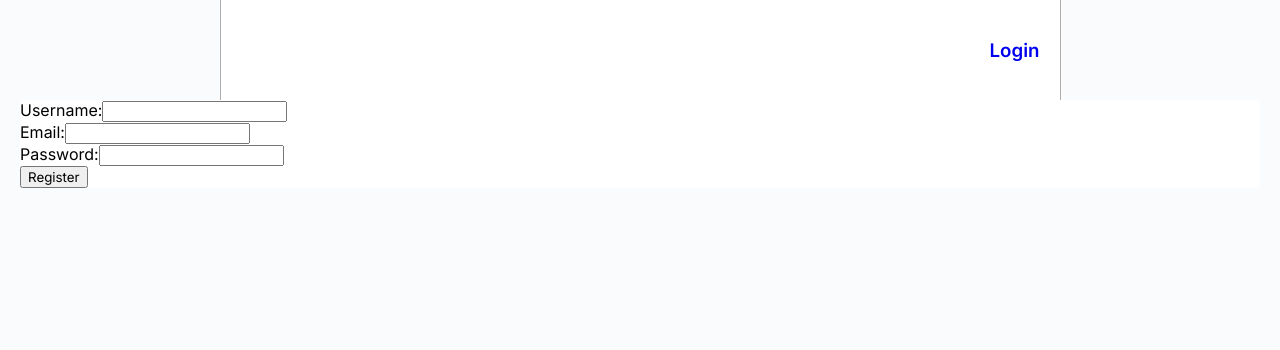
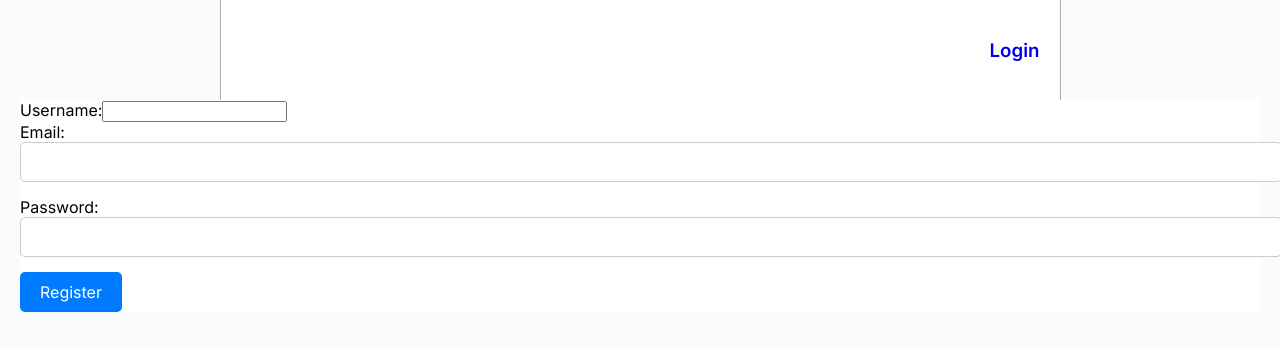
Before and after one commit to devops-g2/website, a React (Vite) app: page /registration in a window 1280 px wide. Shown: the top 350 px of the page. Built offline with nearby package versions, Linux system fonts and the light colour scheme.

Commit message:
added routing and navigating

```diff
--- /dev/null
+++ b/components/EditPost/StyleEditPost.css
@@ -0,0 +1,28 @@
+.h2 {
+  font-size: 24px;
+  margin-bottom: 20px;
+}
+
+input[type="text"],
+textarea {
+  width: 100%;
+  padding: 10px;
+  margin-bottom: 15px;
+  border: 1px solid #ccc;
+  border-radius: 5px;
+  font-size: 16px;
+}
+
+button {
+  padding: 10px 20px;
+  background-color: #007bff;
+  color: #fff;
+  border: none;
+  border-radius: 5px;
+  font-size: 16px;
+  cursor: pointer;
+}
+
+button:hover {
+  background-color: #bbe110;
+}
--- a/index.html
+++ b/index.html
@@ -1,5 +1,6 @@
 <!doctype html>
 <html lang="en">
+
 <head>
   <meta charset="UTF-8" />
   <link rel="icon" type="image/svg+xml" href="/vite.svg" />
@@ -10,8 +11,11 @@
 
   <title>Vite + React</title>
 </head>
+
 <body>
+
   <div id="root"></div>
   <script type="module" src="/src/main.jsx"></script>
 </body>
+
 </html>
--- a/pages/DetailedPost.jsx
+++ b/pages/DetailedPost.jsx
@@ -1,6 +1,8 @@
 import { useEffect, useState } from 'react'
 import { useParams } from 'react-router-dom'
 import { fetchOnePost } from '../services/fetchPosts'
+import { Link } from 'react-router-dom'
+
 
 export const DetailedPost = () => {
   const { postId } = useParams()
@@ -26,6 +28,12 @@ export const DetailedPost = () => {
   return (
     <div>
       {post.id}, {post.content}, {post.user.name}
+      <Link to={`/post/edit/${post.id}`}>
+
+        <button className="edit-post-button">Edit a post</button>
+      </Link>
+
     </div>
+
   )
 }
--- a/pages/EditPost.jsx
+++ b/pages/EditPost.jsx
@@ -1,33 +1,46 @@
-import { useState, useEffect } from 'react';
-import { useAuthContext } from '../contexts/authContext';
-import { EditAPost } from '../services/EditPost';
-export const EditPost = () => {
+import { useState } from 'react'
+import { EditAPost } from '../services/EditPost'
+import { useAuthContext } from '../contexts/authContext'
+import { useNavigate } from 'react-router-dom'
+import '../components/EditPost/StyleEditPost.css';
+
+
+export const EditPost = (postId) => {
   const { user } = useAuthContext();
-  const [post, setPost] = useState({ name: '', content: '' });
-  const [name, setName] = useState()
-  const [content, setContent] = useState()
+  const [name, setPostTitle] = useState()
+  const [content, setPostContent] = useState()
   const author = user.id
+  const handlePostTitleChange = (e) => {
+    setPostTitle(e.target.value)
+  }
+
+  const handlePostContentChange = (e) => {
+    setPostContent(e.target.value)
+  }
+  const navigate = useNavigate()
+  const goBack = () => {
+    navigate(-1)
+  }
 
 
   return (
     <div>
       <h2>Edit Post</h2>
-      <div>
-        <label>Title:</label>
+
+      <button onClick={goBack}>Go back</button>
       <input type="text"
         value={name}
-          onChange={(e) => setName(e.target.value)}
+        onChange={handlePostTitleChange}
         placeholder="Enter a title"
       />
 
-        <br />
-        <label>Content:</label>
+
       <textarea value={content}
-          onChange={(e) => setContent(e.target.value)}
+        onChange={handlePostContentChange}
         placeholder="Enter post content"
       />
+
+      <button onClick={() => EditAPost(name, content, author, postId)}>Save</button>
     </div>
-      <button onClick={() => EditAPost(name, content)}>Save</button>
-    </div>
-  );
+  )
 }
--- a/services/EditPost.js
+++ b/services/EditPost.js
@@ -1,8 +1,7 @@
 
 
-export const EditAPost = async (name, content, author) => {
-  const postId = 4;
-  const endpoint = 'http://127.0.0.1:8000/posts/' + postId;
+export const EditAPost = async (name, content, author, postId) => {
+  const endpoint = 'http://127.0.0.1:8000/posts/edit/' + postId;
 
 
 
--- a/src/App.jsx
+++ b/src/App.jsx
@@ -8,6 +8,7 @@ import CreatePost from '../pages/CreatePost'
 import { BrowserRouter as Router, Routes, Route } from 'react-router-dom'
 import { Registration } from '../pages/UserRegistration'
 import { DetailedPost } from '../pages/DetailedPost'
+import { EditPost } from '../pages/EditPost'
 
 export default function App() {
   const { isLoggedIn } = useAuthContext()
@@ -26,6 +27,8 @@ export default function App() {
               <Route path="/" element={<LandingPage />} />
               <Route path="/create-post" element={<CreatePost />} />
               <Route path="/posts/:postId" element={<DetailedPost />} />
+              <Route path="/posts/edit/:postId" element={<EditPost />} />
+
             </Routes>
           </Container>
         ) : (
```
Lines whose indentation alone changed are shown as unchanged.
